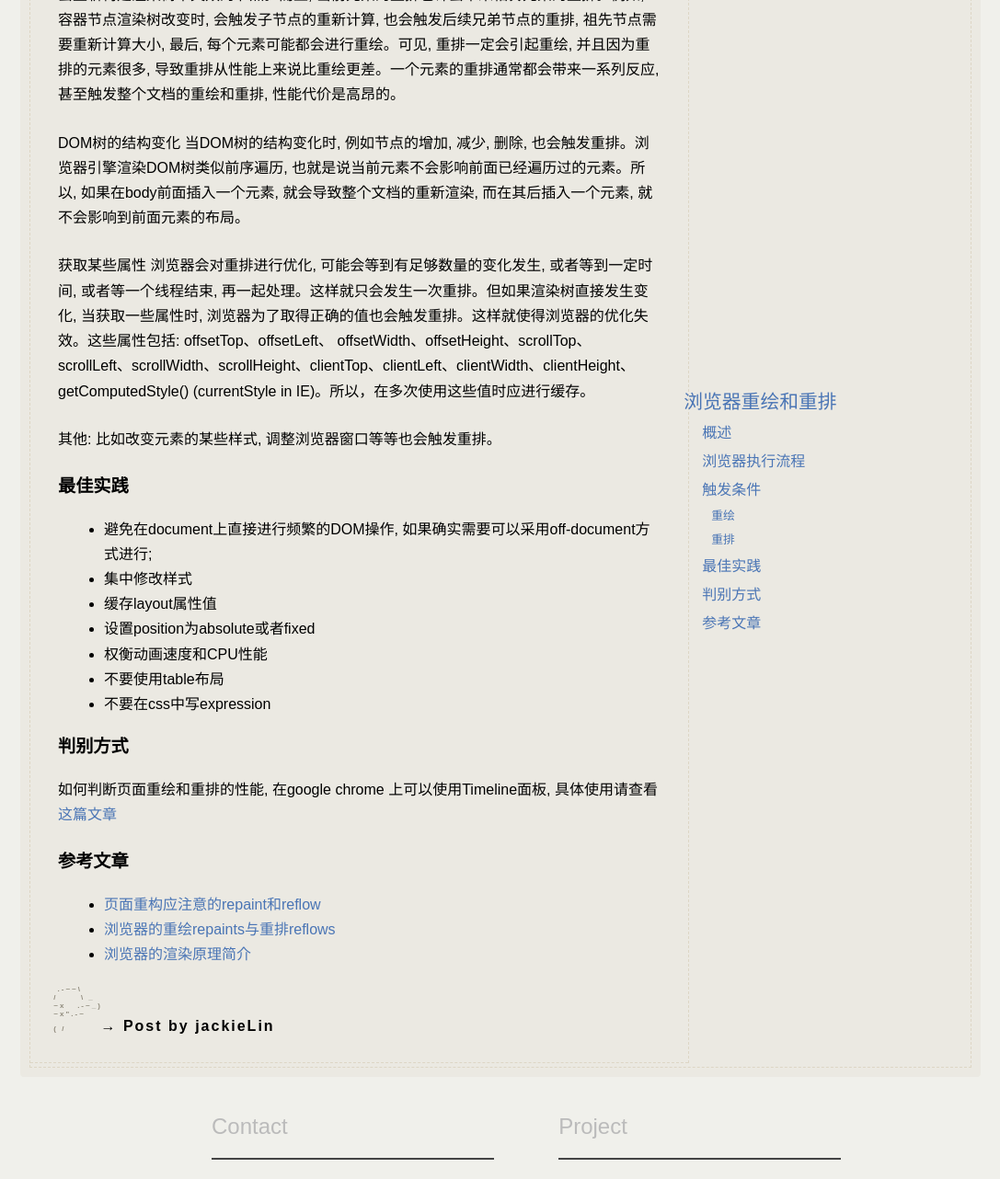
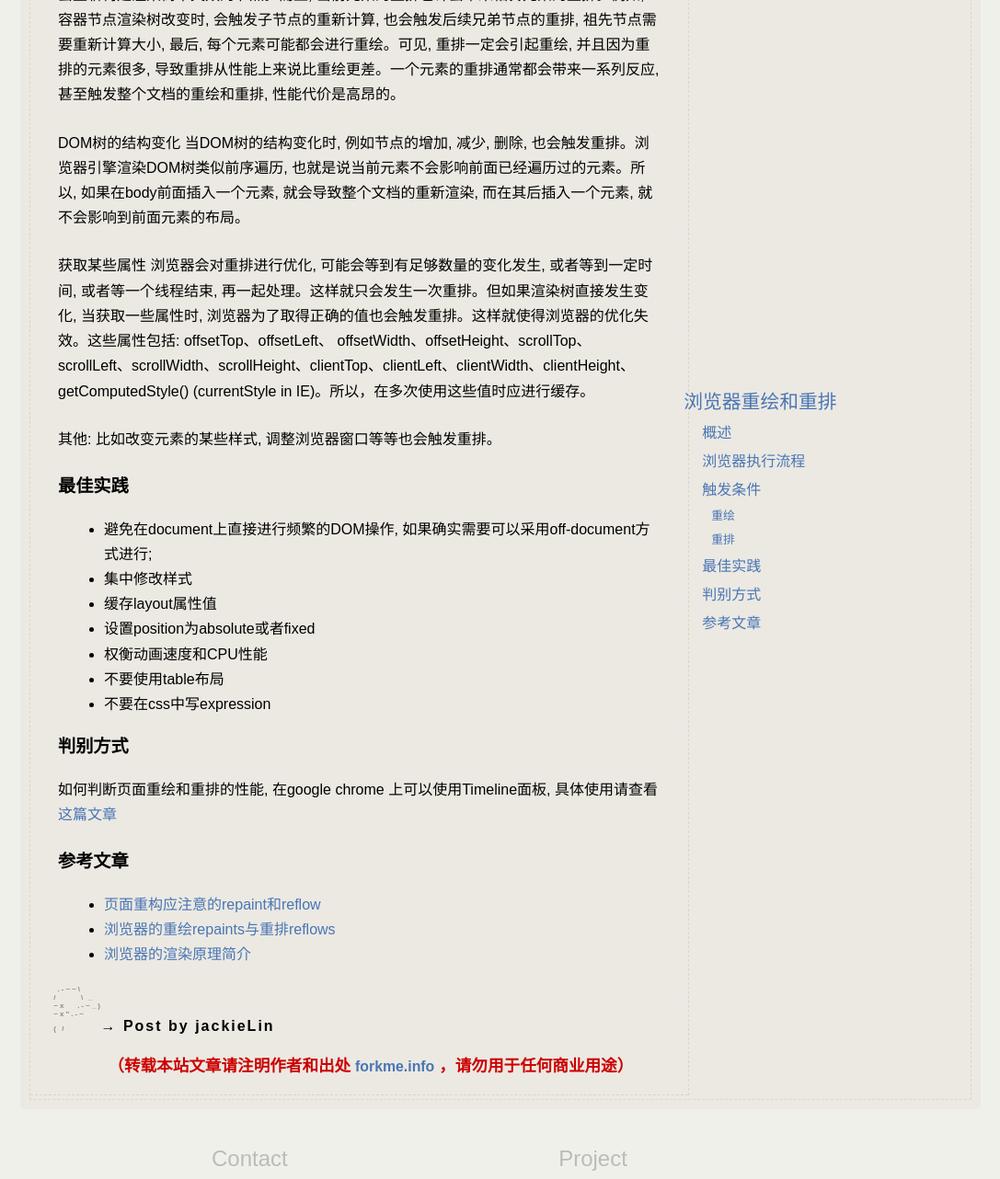
Before and after one commit to JackieLin/forkme, a Jekyll site: the page built from _posts/2014-03-06-browser-repaint-reflow.md, in a window 1280 px wide and 1400 px high, scrolled down 1019 px, cut to the strip 0-1282 px from the top of the window. Shown: the whole strip at 92% size, without its empty margins (96-1183 px from the left). Built offline with Jekyll 4.4.1, drawn with Linux system fonts in a browser that asks for light colours; Markdown is read by kramdown in place of the engine named in the settings; comment, search, counter and statistics services are not loaded.

Commit message:
add lisence

```diff
--- a/_layouts/post.html
+++ b/_layouts/post.html
@@ -21,6 +21,7 @@ layout: main
 			&nbsp;&nbsp;&nbsp;&nbsp;&nbsp;&nbsp;( /  &nbsp;&nbsp;&nbsp;&nbsp;&nbsp;&nbsp;&nbsp;
 			<span>→ Post by {{ site.author.name }}</span>
 		</p>
+		<footer class="lisence">（转载本站文章请注明作者和出处 <a href="http://forkme.info">forkme.info</a> ，请勿用于任何商业用途）</footer>
 	</article>
 </section>
 <div class="comment"></div>
--- a/css/main.css
+++ b/css/main.css
@@ -464,6 +464,16 @@ pre ol {
 	color: #000;
 }
 
+/*-----------------------------------
+ *		lisence
+ *-----------------------------------*/
+ .lisence {
+ 	color: #cc0000;
+ 	font-weight: bold;
+ 	text-align: center;
+ 	margin-top: 20px;
+ }
+
 /** 鼠标经过RSS时效果 **/
 @-webkit-keyframes action {
 	25% {
```
